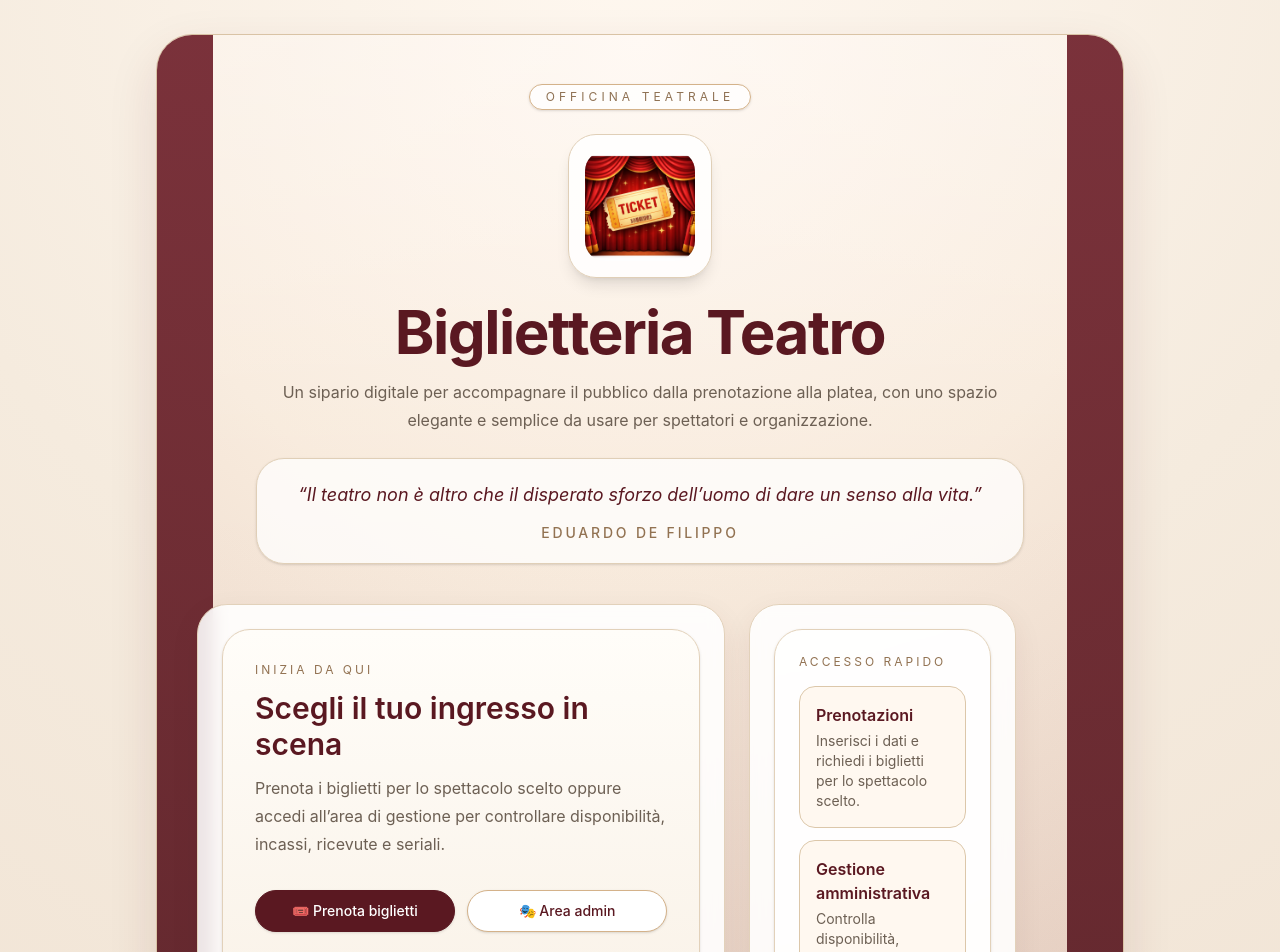
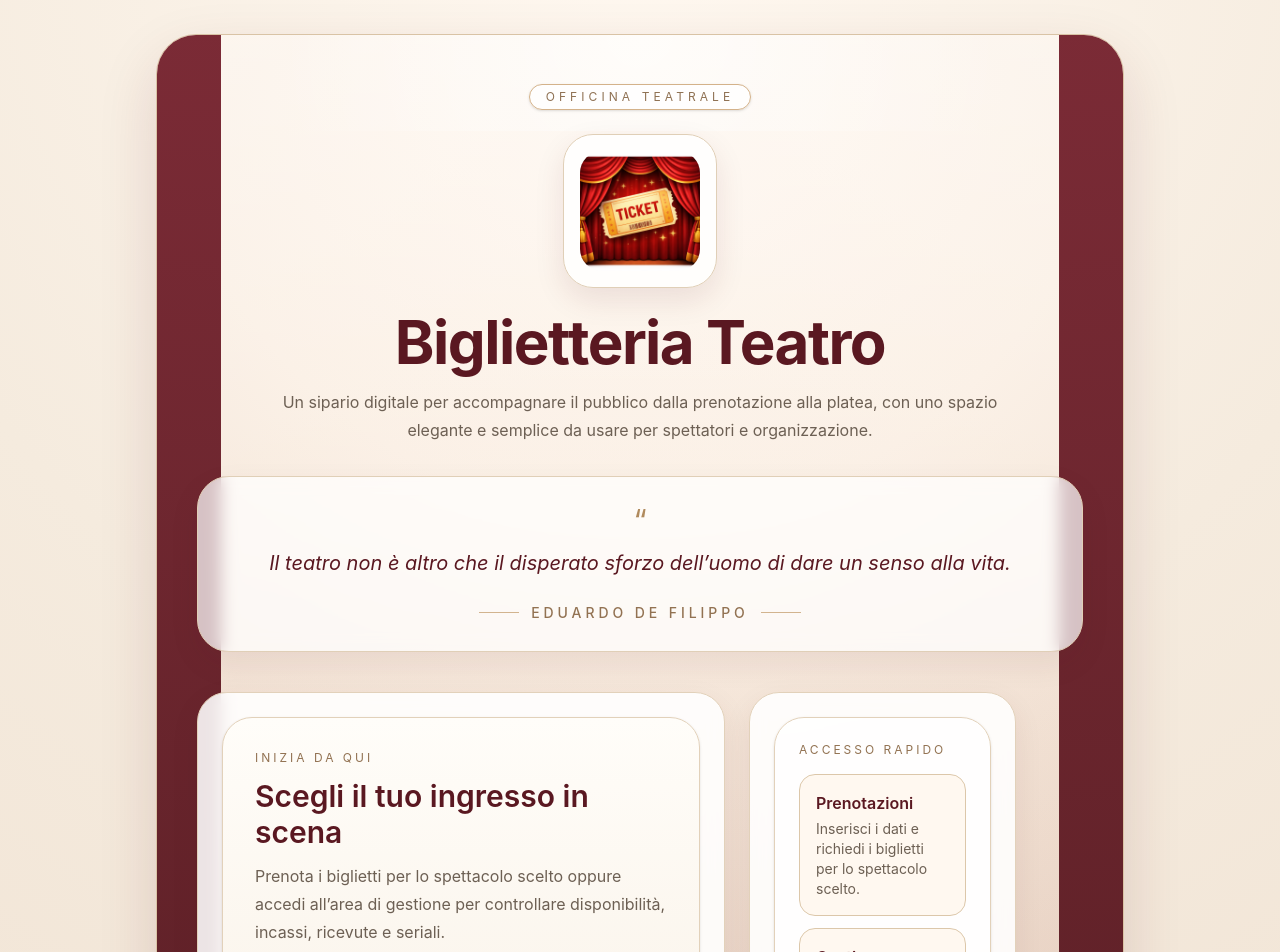
Before and after one commit to liberamint/biglietteria-teatro, a Next.js app: page / in a window 1280 px wide. Shown: the part 80-1032 px from the top of the page. Built offline with nearby package versions, Linux system fonts and the light colour scheme.

Commit message:
frase Eduardo stile locandina

```diff
--- a/app/page.tsx
+++ b/app/page.tsx
@@ -7,11 +7,13 @@ export default function HomePage() {
     <PageShell>
       <Container>
         <div className="mx-auto max-w-6xl px-2 pt-8 sm:pt-12">
-          <div className="relative overflow-hidden rounded-[36px] border border-[#d9c3a5] bg-[radial-gradient(circle_at_top,#fff6ee_0%,#f8ebdd_35%,#e8d2c4_70%,#d8b5aa_100%)] shadow-[0_20px_50px_rgba(90,24,33,0.12)]">
-            <div className="absolute inset-0 bg-[linear-gradient(180deg,rgba(255,255,255,0.35)_0%,rgba(255,255,255,0)_30%,rgba(90,24,33,0.04)_100%)]" />
+          <div className="relative overflow-hidden rounded-[40px] border border-[#d9c3a5] bg-[radial-gradient(circle_at_top,#fff7ef_0%,#faeee2_30%,#ead4c4_68%,#d7b0a7_100%)] shadow-[0_24px_60px_rgba(90,24,33,0.14)]">
+            <div className="absolute inset-0 bg-[linear-gradient(180deg,rgba(255,255,255,0.38)_0%,rgba(255,255,255,0.04)_38%,rgba(90,24,33,0.06)_100%)]" />
 
-            <div className="absolute left-0 top-0 h-full w-10 bg-[linear-gradient(180deg,#6c1c27_0%,#4d141b_100%)] opacity-90 sm:w-14" />
-            <div className="absolute right-0 top-0 h-full w-10 bg-[linear-gradient(180deg,#6c1c27_0%,#4d141b_100%)] opacity-90 sm:w-14" />
+            <div className="absolute left-0 top-0 h-full w-10 bg-[linear-gradient(180deg,#74202c_0%,#4b141a_100%)] opacity-95 sm:w-16" />
+            <div className="absolute right-0 top-0 h-full w-10 bg-[linear-gradient(180deg,#74202c_0%,#4b141a_100%)] opacity-95 sm:w-16" />
+
+            <div className="absolute inset-x-0 top-0 h-24 bg-[radial-gradient(circle_at_top,rgba(255,255,255,0.55)_0%,rgba(255,255,255,0)_75%)]" />
 
             <div className="relative px-5 py-8 sm:px-10 sm:py-12">
               <div className="mx-auto max-w-5xl">
@@ -21,13 +23,13 @@ export default function HomePage() {
                   </div>
 
                   <div className="mx-auto mt-6 flex justify-center">
-                    <div className="rounded-[28px] border border-[#e0cfb7] bg-white/85 p-4 shadow-lg">
+                    <div className="rounded-[30px] border border-[#e0cfb7] bg-white/85 p-4 shadow-[0_12px_30px_rgba(90,24,33,0.10)]">
                       <Image
                         src="/icon.png"
                         alt="Icona Biglietteria Teatro"
-                        width={110}
-                        height={110}
-                        className="h-[90px] w-[90px] rounded-[20px] object-cover sm:h-[110px] sm:w-[110px]"
+                        width={120}
+                        height={120}
+                        className="h-[96px] w-[96px] rounded-[22px] object-cover sm:h-[120px] sm:w-[120px]"
                         priority
                       />
                     </div>
@@ -43,20 +45,28 @@ export default function HomePage() {
                     e organizzazione.
                   </p>
 
-                  <div className="mx-auto mt-6 max-w-3xl rounded-[28px] border border-[#e0cfb7] bg-white/75 px-5 py-5 shadow-sm">
-                    <p className="text-base italic leading-8 text-[#5a1821] sm:text-lg">
-                      “Il teatro non è altro che il disperato sforzo dell’uomo di dare un senso alla vita.”
+                  <div className="mx-auto mt-8 max-w-4xl rounded-[32px] border border-[#e0cfb7] bg-white/72 px-6 py-7 shadow-[0_12px_30px_rgba(90,24,33,0.08)] backdrop-blur">
+                    <div className="text-3xl leading-none text-[#b08a5d]">“</div>
+
+                    <p className="mx-auto mt-2 max-w-3xl text-lg italic leading-9 text-[#5a1821] sm:text-xl sm:leading-10">
+                      Il teatro non è altro che il disperato sforzo dell’uomo
+                      di dare un senso alla vita.
                     </p>
-                    <p className="mt-3 text-sm font-medium uppercase tracking-[0.2em] text-[#927252]">
-                      Eduardo De Filippo
-                    </p>
+
+                    <div className="mt-5 flex items-center justify-center gap-3">
+                      <span className="h-px w-10 bg-[#d2b48f]" />
+                      <p className="text-xs font-medium uppercase tracking-[0.28em] text-[#927252] sm:text-sm">
+                        Eduardo De Filippo
+                      </p>
+                      <span className="h-px w-10 bg-[#d2b48f]" />
+                    </div>
                   </div>
                 </div>
 
                 <div className="mt-10 grid gap-6 lg:grid-cols-[1.2fr_0.8fr]">
                   <Card className="bg-white/82">
                     <CardContent>
-                      <div className="rounded-[28px] border border-[#e2d1ba] bg-[linear-gradient(180deg,#fffdf9_0%,#f8efe3_100%)] p-6 shadow-sm sm:p-8">
+                      <div className="rounded-[30px] border border-[#e2d1ba] bg-[linear-gradient(180deg,#fffdf9_0%,#f8efe3_100%)] p-6 shadow-sm sm:p-8">
                         <div className="text-xs uppercase tracking-[0.25em] text-[#927252]">
                           Inizia da qui
                         </div>
@@ -120,7 +130,7 @@ export default function HomePage() {
                   <div className="grid gap-6">
                     <Card className="bg-white/82">
                       <CardContent>
-                        <div className="rounded-[28px] border border-[#e2d1ba] bg-white/75 p-6 shadow-sm">
+                        <div className="rounded-[30px] border border-[#e2d1ba] bg-white/75 p-6 shadow-sm">
                           <div className="text-xs uppercase tracking-[0.25em] text-[#927252]">
                             Accesso rapido
                           </div>
@@ -154,7 +164,7 @@ export default function HomePage() {
 
                     <Card className="bg-white/82">
                       <CardContent>
-                        <div className="rounded-[28px] border border-[#e2d1ba] bg-[linear-gradient(180deg,#fffdf9_0%,#f8efe3_100%)] p-6 shadow-sm">
+                        <div className="rounded-[30px] border border-[#e2d1ba] bg-[linear-gradient(180deg,#fffdf9_0%,#f8efe3_100%)] p-6 shadow-sm">
                           <div className="text-xs uppercase tracking-[0.25em] text-[#927252]">
                             Nota di scena
                           </div>
```
